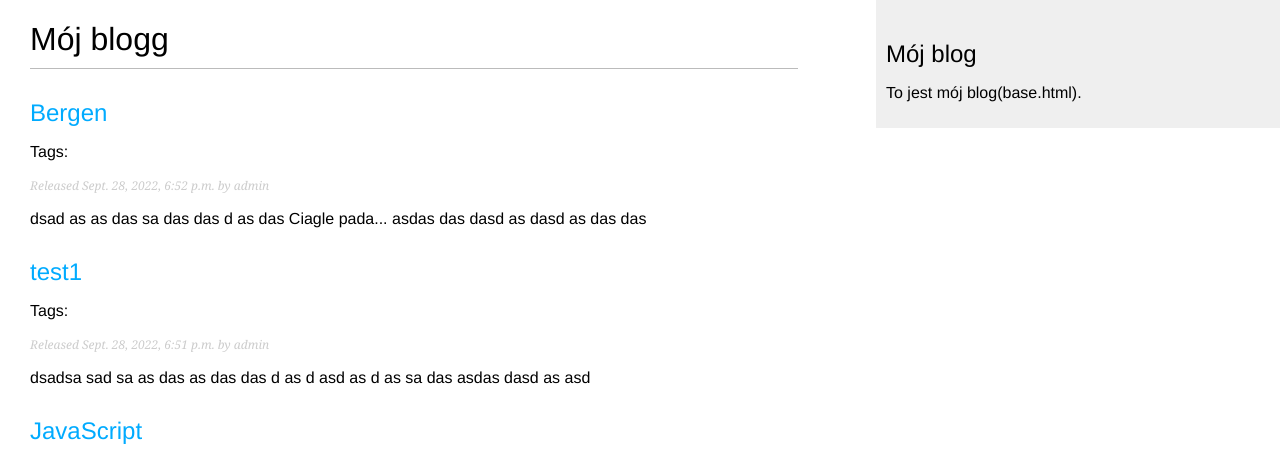
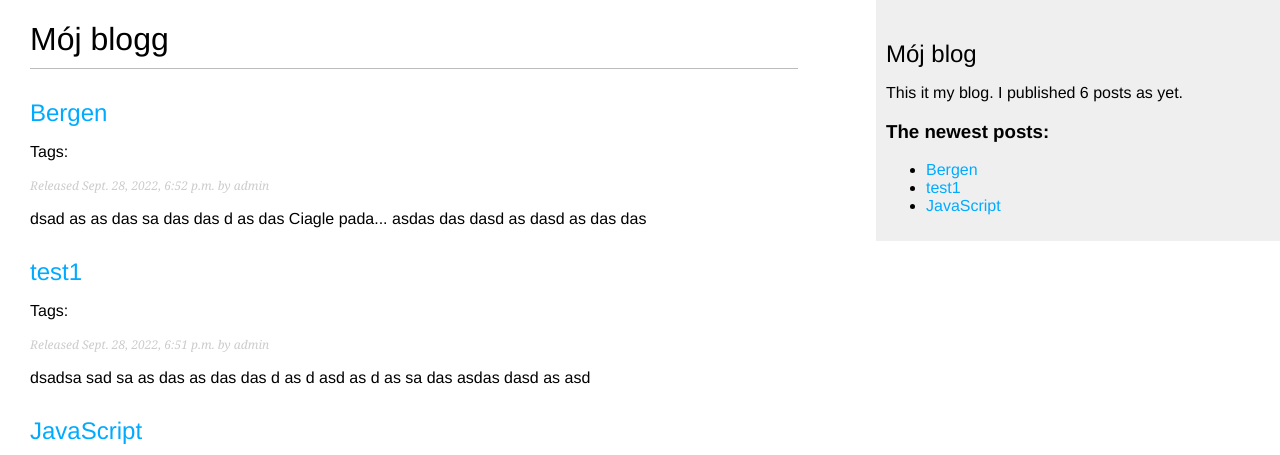
Before and after one commit to Haxxproxx202/Blog2022, a Django app: page /app_blog/ in a window 1280 px wide. Shown: the top 455 px of the page. Run offline with Django 4.2, Linux system fonts and the light colour scheme; data comes from the database, SQL or seed files in the repository; parts of the project's set-up code (start-up, migrations or seed data) failed here and were passed over.

Commit message:
adding a new template tag

```diff
--- a/app_blog/templates/app_blog/base.html
+++ b/app_blog/templates/app_blog/base.html
@@ -1,3 +1,4 @@
+{% load blog_tags %}
 {% load static %}
 
 <!DOCTYPE html>
@@ -14,7 +15,9 @@
     </div>
     <div id="sidebar">
         <h2>Mój blog</h2>
-        <p>To jest mój blog(base.html).</p>
+        <p>This it my blog. I published {% total_posts %} posts as yet.</p>
+        <h3>The newest posts:</h3>
+        {% show_latest_posts 3 %}
     </div>
 </body>
 </html>
--- /dev/null
+++ b/app_blog/templates/app_blog/post/latest_posts.html
@@ -0,0 +1,7 @@
+<ul>
+    {% for post in latest_posts %}
+    <li>
+        <a href="{{ post.get_absolute_url }}">{{ post.title }}</a>
+    </li>
+    {% endfor %}
+</ul>
--- /dev/null
+++ b/app_blog/templatetags/blog_tags.py
@@ -0,0 +1,14 @@
+from django import template
+from ..models import Post
+
+register = template.Library()
+
+# @register.simple_tag(name='something')
+@register.simple_tag
+def total_posts():
+    return Post.published.count()
+
+@register.inclusion_tag('app_blog/post/latest_posts.html')
+def show_latest_posts(count=5):
+    latest_posts = Post.published.order_by('-publish')[:count]
+    return {'latest_posts': latest_posts}
```
Also changed, not shown: app_blog/templatetags/__init__.py (added).
